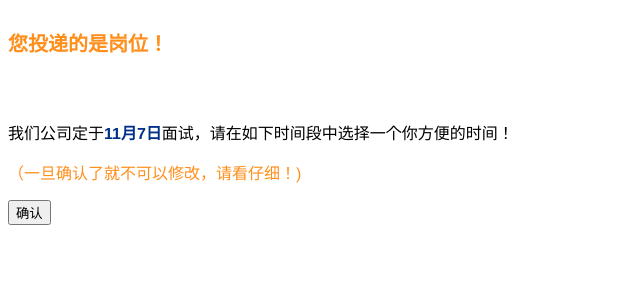
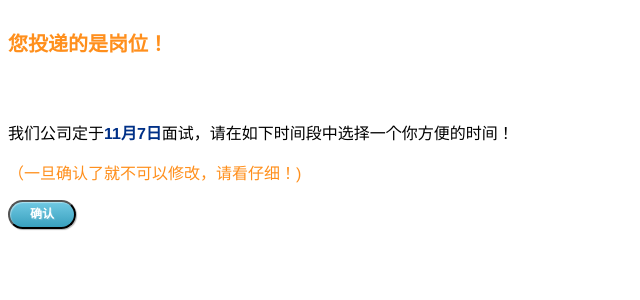
Before and after one commit to bikongyouran/WolfScoreDashboard, a Django app: page /reservation/reservation in a window 1280 px wide. Shown: the part 211-511 px from the top of the page, without its empty margins (0-640 px from the left). Run offline with Django 3.2, Linux system fonts and the light colour scheme.

Commit message:
added button style

```diff
--- a/reservation/views.py
+++ b/reservation/views.py
@@ -38,6 +38,11 @@ def reservation(request):
 
         if 'time_area_selected' in request.POST:
             print "time_area_selected=" + request.POST["time_area_selected"]
+            if request.POST["time_area_selected"] == "" or request.POST["time_area_selected"] is None:
+                time_areas = TimeArea.objects.filter(workType=candidate.workType)
+                error = True
+                return render_to_response('reservation.html', locals())
+
             time_area = TimeArea.objects.filter(workType=candidate.workType, description=request.POST["time_area_selected"])[0]
             print "time area available = " + str(time_area.available)
             if time_area.available >= 1:
--- a/templates/reservation.html
+++ b/templates/reservation.html
@@ -10,6 +10,46 @@
     <!--[if lt IE 9]><script src="//html5shim.googlecode.com/svn/trunk/html5.js"></script><![endif]-->
     <style type="text/css">
         p{font-family: '微软雅黑', 'Helvetica Neue', Helvetica, Arial, sans-serif;}
+        .button {
+            display: inline-block;
+            position: relative;
+            padding: 0 20px;
+            text-align: center;
+            text-decoration: none;
+            font: bold 12px/25px Arial, sans-serif;
+            text-shadow: 1px 1px 1px rgba(255,255,255, .22);
+            -webkit-border-radius: 30px;
+            -moz-border-radius: 30px;
+            border-radius: 30px;
+            -webkit-box-shadow: 1px 1px 1px rgba(0,0,0, .29), inset 1px 1px 1px rgba(255,255,255, .44);
+            -moz-box-shadow: 1px 1px 1px rgba(0,0,0, .29), inset 1px 1px 1px rgba(255,255,255, .44);
+            box-shadow: 1px 1px 1px rgba(0,0,0, .29), inset 1px 1px 1px rgba(255,255,255, .44);
+            -webkit-transition: all 0.15s ease;
+            -moz-transition: all 0.15s ease;
+            -o-transition: all 0.15s ease;
+            -ms-transition: all 0.15s ease;
+            transition: all 0.15s ease;
+        }
+        .blue {
+            color: #FFFFFF;
+            background: #009CDE; /* Old browsers */
+            background: -moz-linear-gradient(top,  #70c9e3 0%, #39a0be 100%); /* FF3.6+ */
+            background: -webkit-gradient(linear, left top, left bottom, color-stop(0%,#70c9e3), color-stop(100%,#39a0be)); /* Chrome,Safari4+ */
+            background: -webkit-linear-gradient(top,  #70c9e3 0%,#39a0be 100%); /* Chrome10+,Safari5.1+ */
+            background: -o-linear-gradient(top,  #70c9e3 0%,#39a0be 100%); /* Opera 11.10+ */
+            background: -ms-linear-gradient(top,  #70c9e3 0%,#39a0be 100%); /* IE10+ */
+            background: linear-gradient(top,  #70c9e3 0%,#39a0be 100%); /* W3C */
+        }
+        .button:hover {
+            -webkit-box-shadow: 1px 1px 1px rgba(0,0,0,.29), inset 0px 0px 2px rgba(0,0,0, .5);
+            -moz-box-shadow: 1px 1px 1px rgba(0,0,0,.29), inset 0px 0px 2px rgba(0,0,0, .5);
+            box-shadow: 1px 1px 1px rgba(0,0,0,.29), inset 0px 0px 2px rgba(0,0,0, .5);
+        }
+        .button:active {
+            -webkit-box-shadow: inset 0px 0px 3px rgba(0,0,0, .8);
+            -moz-box-shadow: inset 0px 0px 3px rgba(0,0,0, .8);
+            box-shadow: inset 0px 0px 3px rgba(0,0,0, .8);
+        }
     </style>
     {% load staticfiles %}
     <script src="{% static "js/jquery.min.js" %}"></script>
@@ -47,10 +87,14 @@
         </form>
     </div>
     <div>
-        <p id="time_area_reshow"></p>
+        {% if error %}
+            <p id="time_area_reshow" style="color: #FF8F1C">请选择一个时间段！</p>
+        {% else %}
+            <p id="time_area_reshow"></p>
+        {% endif %}
         <form method="post" action="">
             <p><input type="text" id="time_area_selected" name="time_area_selected" value="" style="display:none;"/></p>
-            <p class="submit"><input type="submit" name="confirm" value="确认"></p>
+            <p class="submit"><input type="submit" name="confirm" class="button blue" value="确认"></p>
         </form>
     </div>
 </section>
```
